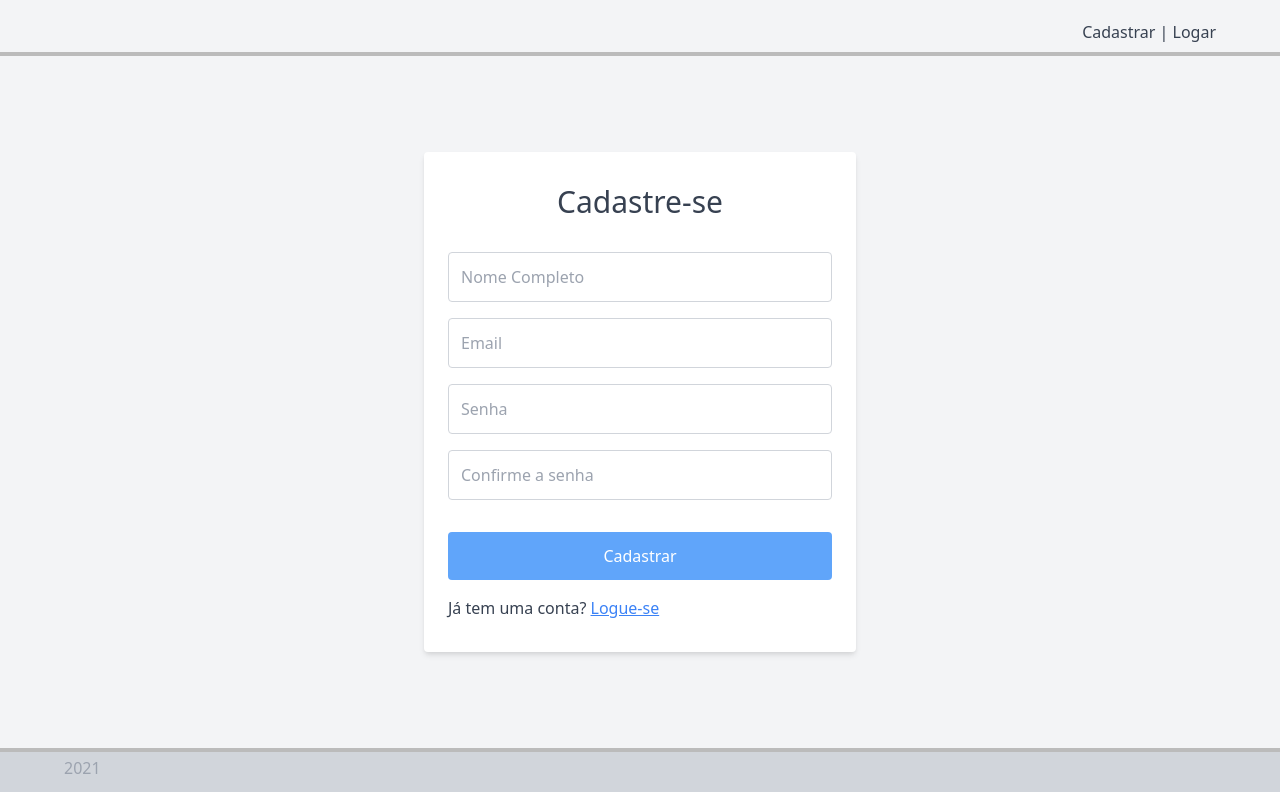
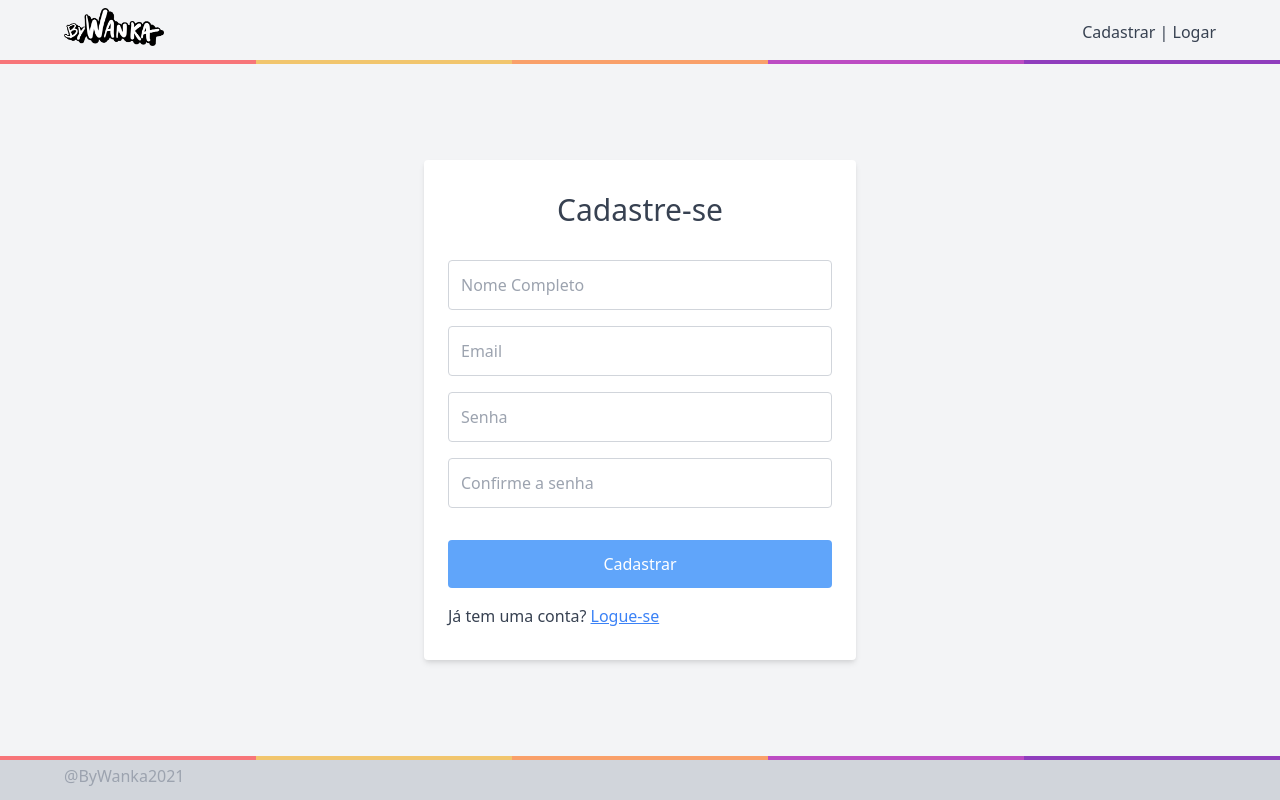
Before and after one commit to edilsonborges/ByWanka, a Next.js app: page /signup in a window 1280 px wide. Built offline with nearby package versions, Linux system fonts and the light colour scheme.

Commit message:
Changing hiding

```diff
--- a/src/components/Layout/Footer.tsx
+++ b/src/components/Layout/Footer.tsx
@@ -18,7 +18,7 @@ export default function Footer(): JSX.Element {
       </div>
       <div className="container h-10 px-16 py-1">
         <div className="text-gray-400">
-          {/* @ByWanka  */}
+          @ByWanka
           {date}
         </div>
       </div>
--- a/src/components/Layout/Navbar.tsx
+++ b/src/components/Layout/Navbar.tsx
@@ -8,12 +8,12 @@ const Navbar = (): JSX.Element => {
       <div className="flex flex-row justify-between p-2 px-16 text-gray-700 align-middle">
         <Link href="/">
           <div className="cursor-pointer">
-            {/* <Image
+            <Image
               src="/img/logo-bywanka.png"
               alt="Logo"
               width="100"
               height="38"
-            /> */}
+            />
           </div>
         </Link>
         <div className="pt-3">
--- a/src/components/Layout/index.tsx
+++ b/src/components/Layout/index.tsx
@@ -12,7 +12,7 @@ export default function Layout({
     <>
       <Head>
         <title>Test</title>
-        {/* <title>ByWanka</title> */}
+        <title>ByWanka</title>
         <link rel="icon" href="/favicon.ico" />
       </Head>
       <Navbar />
--- a/tailwind.config.js
+++ b/tailwind.config.js
@@ -5,18 +5,18 @@ module.exports = {
   theme: {
     extend: {
       colors: {
-        wkred: "#bbb",
-        wkorange: "#bbb",
-        wkyellow: "#bbb",
-        wkpink: "#bbb",
-        wkviolet: "#bbb",
-        wkblueviolet: "#bbb"
-        // wkred: "#F77579",
-        // wkorange: "#F9A06A",
-        // wkyellow: "#F1C56D",
-        // wkpink: "#F1609C",
-        // wkviolet: "#BC4CC3",
-        // wkblueviolet: "#8F3DBD"
+        // wkred: "#bbb",
+        // wkorange: "#bbb",
+        // wkyellow: "#bbb",
+        // wkpink: "#bbb",
+        // wkviolet: "#bbb",
+        // wkblueviolet: "#bbb"
+        wkred: "#F77579",
+        wkorange: "#F9A06A",
+        wkyellow: "#F1C56D",
+        wkpink: "#F1609C",
+        wkviolet: "#BC4CC3",
+        wkblueviolet: "#8F3DBD"
       },
       width: {
         '480': "30rem"
```
